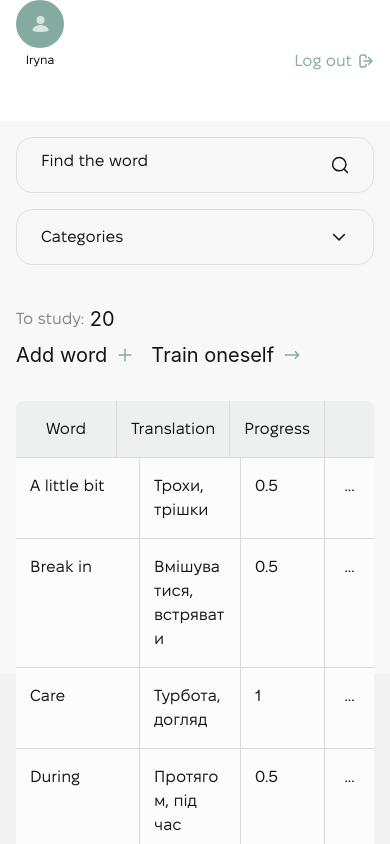
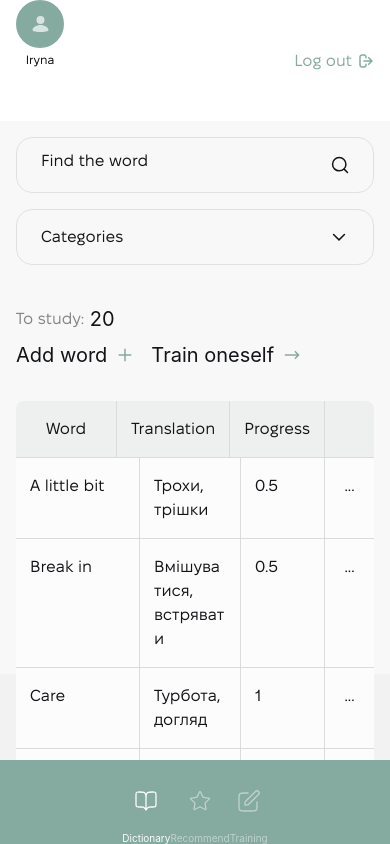
Before and after one commit to 001elijah/vocab-builder, a React Native app: screen / in a window 390 px wide. Shown: the top 844 px of the page. Built offline with nearby package versions, Linux system fonts and the light colour scheme.

Commit message:
ADD: Bottom Tabs Navigator, EditIcon, OpenedBookIcon, StarIcon

```diff
--- a/App.js
+++ b/App.js
@@ -4,8 +4,7 @@ import { NavigationContainer } from "@react-navigation/native";
 import { createStackNavigator } from "@react-navigation/stack";
 import LoginScreen from "./screens/LoginScreen";
 import RegistrationScreen from "./screens/RegistrationScreen";
-import DictionaryScreen from "./screens/DictionaryScreen";
-import ProfileCard from "./components/ProfileCard";
+import HomeScreen from "./screens/HomeScreen";
 
 const Stack = createStackNavigator();
 
@@ -38,24 +37,16 @@ export default function App() {
   }
   return (
     <NavigationContainer>
-      <Stack.Navigator initialRouteName="DictionaryScreen">
+      <Stack.Navigator initialRouteName="Home">
         <Stack.Screen
           name="Auth"
           component={Auth}
           options={{ headerShown: false }}
         />
         <Stack.Screen
-          name="DictionaryScreen"
-          component={DictionaryScreen}
-          options={{
-            headerShown: true,
-            headerStyle: {
-              backgroundColor: "#fff",
-              height: 121,
-            },
-            headerShadowVisible: false,
-            headerTitle: (props) => <ProfileCard {...props} />,
-          }}
+          name="Home"
+          component={HomeScreen}
+          options={{ headerShown: false }}
         />
       </Stack.Navigator>
     </NavigationContainer>
--- /dev/null
+++ b/assets/icons/EditIcon.js
@@ -0,0 +1,29 @@
+import * as React from "react";
+import Svg, { Path } from "react-native-svg";
+const EditIcon = (props) => (
+  <Svg
+    xmlns="http://www.w3.org/2000/svg"
+    width={24}
+    height={24}
+    fill="none"
+    {...props}
+  >
+    <Path
+      stroke="#FCFCFC"
+      strokeLinecap="round"
+      strokeLinejoin="round"
+      strokeWidth={1.3}
+      {...props}
+      d="M11 4H6.8c-1.68 0-2.52 0-3.162.327a3 3 0 0 0-1.311 1.311C2 6.28 2 7.12 2 8.8v8.4c0 1.68 0 2.52.327 3.162a3 3 0 0 0 1.311 1.311C4.28 22 5.12 22 6.8 22h8.4c1.68 0 2.52 0 3.162-.327a3 3 0 0 0 1.311-1.311C20 19.72 20 18.88 20 17.2V13"
+    />
+    <Path
+      stroke="#FCFCFC"
+      strokeLinecap="round"
+      strokeLinejoin="round"
+      strokeWidth={1.3}
+      {...props}
+      d="M8 14.325c0-.489 0-.733.055-.963a2 2 0 0 1 .24-.579c.123-.201.296-.374.642-.72L18.5 2.5a2.121 2.121 0 0 1 3 3l-9.563 9.563c-.346.346-.519.519-.72.642a2 2 0 0 1-.579.24c-.23.055-.474.055-.963.055H8v-1.675Z"
+    />
+  </Svg>
+);
+export default EditIcon;
--- /dev/null
+++ b/assets/icons/OpenedBookIcon.js
@@ -0,0 +1,21 @@
+import * as React from "react";
+import Svg, { Path } from "react-native-svg";
+const OpenedBookIcon = (props) => (
+  <Svg
+    xmlns="http://www.w3.org/2000/svg"
+    width={24}
+    height={24}
+    fill="none"
+    {...props}
+  >
+    <Path
+      stroke="#FCFCFC"
+      strokeLinecap="round"
+      strokeLinejoin="round"
+      strokeWidth={1.3}
+      {...props}
+      d="M22 6.2c0-1.12 0-1.68-.218-2.108a2 2 0 0 0-.874-.874C20.48 3 19.92 3 18.8 3h-.4c-2.24 0-3.36 0-4.216.436a4 4 0 0 0-1.748 1.748C12 6.04 12 7.16 12 9.4V21l.1-.15c.695-1.042 1.042-1.563 1.5-1.94a3.999 3.999 0 0 1 1.378-.737C15.547 18 16.173 18 17.425 18H18.8c1.12 0 1.68 0 2.108-.218a2 2 0 0 0 .874-.874C22 16.48 22 15.92 22 14.8V6.2ZM2 6.2c0-1.12 0-1.68.218-2.108a2 2 0 0 1 .874-.874C3.52 3 4.08 3 5.2 3h.4c2.24 0 3.36 0 4.216.436a4 4 0 0 1 1.748 1.748C12 6.04 12 7.16 12 9.4V21l-.1-.15c-.695-1.042-1.042-1.563-1.5-1.94a4 4 0 0 0-1.378-.737C8.453 18 7.827 18 6.575 18H5.2c-1.12 0-1.68 0-2.108-.218a2 2 0 0 1-.874-.874C2 16.48 2 15.92 2 14.8V6.2Z"
+    />
+  </Svg>
+);
+export default OpenedBookIcon;
--- /dev/null
+++ b/assets/icons/StarIcon.js
@@ -0,0 +1,21 @@
+import * as React from "react";
+import Svg, { Path } from "react-native-svg";
+const StarIcon = (props) => (
+  <Svg
+    xmlns="http://www.w3.org/2000/svg"
+    width={24}
+    height={24}
+    fill="none"
+    {...props}
+  >
+    <Path
+      stroke="#FCFCFC"
+      strokeLinecap="round"
+      strokeLinejoin="round"
+      strokeWidth={1.3}
+      {...props}
+      d="M11.283 3.453c.23-.467.345-.7.502-.775a.5.5 0 0 1 .43 0c.157.075.272.308.502.775l2.187 4.43c.068.138.102.207.152.26a.502.502 0 0 0 .155.114c.067.03.143.042.295.064l4.891.715c.515.075.773.113.892.238a.5.5 0 0 1 .133.41c-.023.172-.21.353-.582.716L17.3 13.846c-.11.108-.165.162-.2.226a.5.5 0 0 0-.06.183c-.009.072.004.148.03.3l.835 4.867c.088.514.132.77.05.922a.5.5 0 0 1-.349.253c-.17.032-.4-.09-.862-.332l-4.373-2.3c-.136-.07-.204-.107-.276-.12a.498.498 0 0 0-.192 0c-.072.013-.14.05-.276.12l-4.373 2.3c-.461.243-.692.364-.862.332a.5.5 0 0 1-.348-.253c-.083-.152-.039-.409.05-.922l.834-4.867c.026-.152.039-.228.03-.3a.5.5 0 0 0-.06-.184c-.035-.063-.09-.117-.2-.225L3.16 10.4c-.373-.363-.56-.544-.582-.716a.5.5 0 0 1 .132-.41c.12-.125.377-.163.892-.238l4.891-.715c.152-.022.228-.034.295-.064a.5.5 0 0 0 .155-.113c.05-.054.084-.123.152-.26l2.187-4.43Z"
+    />
+  </Svg>
+);
+export default StarIcon;
--- a/package.json
+++ b/package.json
@@ -9,6 +9,7 @@
     "web": "expo start --web"
   },
   "dependencies": {
+    "@react-navigation/bottom-tabs": "^6.5.8",
     "@react-navigation/native": "^6.1.7",
     "@react-navigation/stack": "^6.3.17",
     "expo": "~49.0.8",
--- /dev/null
+++ b/screens/HomeScreen.js
@@ -0,0 +1,64 @@
+import React from "react";
+import { createBottomTabNavigator } from "@react-navigation/bottom-tabs";
+import DictionaryScreen from "./DictionaryScreen";
+import RecommendScreen from "./RecommendScreen";
+import TrainingScreen from "./TrainingScreen";
+import ProfileCard from "../components/ProfileCard";
+import OpenedBookIcon from "../assets/icons/OpenedBookIcon";
+import StarIcon from "../assets/icons/StarIcon";
+import EditIcon from "../assets/icons/EditIcon";
+
+const Tab = createBottomTabNavigator();
+
+const HomeScreen = () => {
+  return (
+    <Tab.Navigator
+      initialRouteName={"Dictionary"}
+      screenOptions={{
+        tabBarActiveTintColor: "rgba(252, 252, 252, 1)",
+        tabBarInactiveTintColor: "rgba(252, 252, 252, 0.5)",
+        tabBarStyle: {
+          height: 84,
+          paddingTop: 9,
+          alignItems: "center",
+          justifyContent: "space-around",
+          border: "none",
+          backgroundColor: "#85AA9F",
+        },
+      }}
+    >
+      <Tab.Screen
+        name="Dictionary"
+        component={DictionaryScreen}
+        options={{
+          headerShown: true,
+          headerStyle: {
+            backgroundColor: "#fff",
+            height: 121,
+          },
+          headerShadowVisible: false,
+          headerTitle: (props) => <ProfileCard {...props} />,
+          tabBarIcon: ({ color }) => <OpenedBookIcon stroke={color} />,
+        }}
+      />
+      <Tab.Screen
+        name="Recommend"
+        component={RecommendScreen}
+        options={{
+          headerShown: false,
+          tabBarIcon: ({ color }) => <StarIcon stroke={color} />,
+        }}
+      />
+      <Tab.Screen
+        name="Training"
+        component={TrainingScreen}
+        options={{
+          headerShown: false,
+          tabBarIcon: ({ color }) => <EditIcon stroke={color} />,
+        }}
+      />
+    </Tab.Navigator>
+  );
+};
+
+export default HomeScreen;
--- /dev/null
+++ b/screens/RecommendScreen.js
@@ -0,0 +1,12 @@
+import { View, Text } from 'react-native'
+import React from 'react'
+
+const RecommendScreen = () => {
+  return (
+    <View className="flex-1 items-center justify-center">
+      <Text>RecommendScreen</Text>
+    </View>
+  )
+}
+
+export default RecommendScreen
--- /dev/null
+++ b/screens/TrainingScreen.js
@@ -0,0 +1,12 @@
+import { View, Text } from 'react-native'
+import React from 'react'
+
+const TrainingScreen = () => {
+  return (
+    <View className="flex-1 items-center justify-center">
+      <Text>TrainingScreen</Text>
+    </View>
+  );
+}
+
+export default TrainingScreen
```
Also changed, not shown: 2 other files (tests, documents, lock files or other folders).
